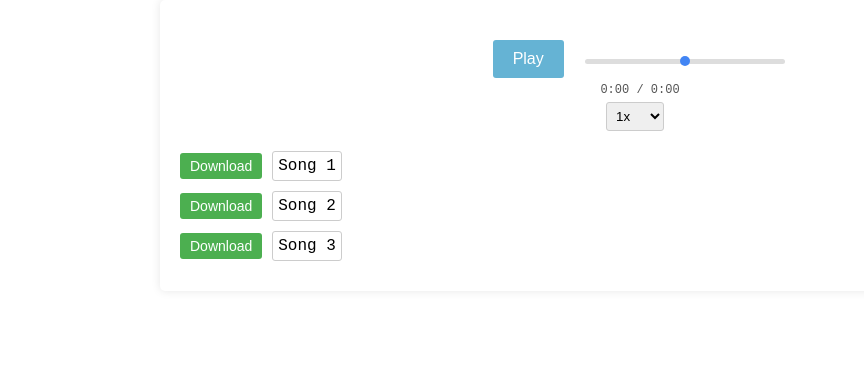
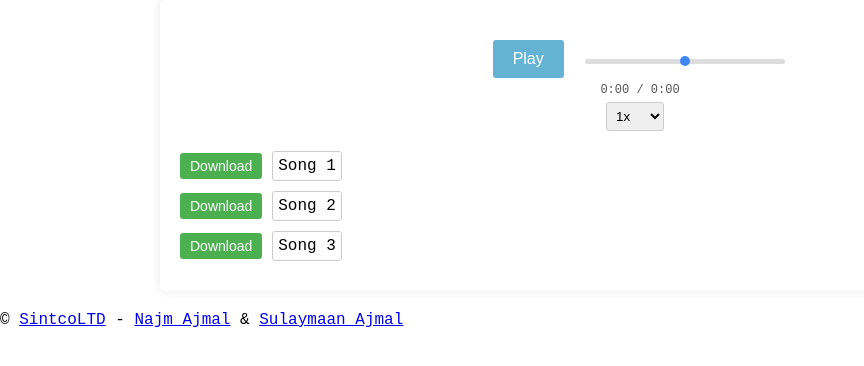
Before and after one commit to SintcoLTD/music-player, a plain HTML site: page index.html in a window 1280 px wide. Shown: the part 100-466 px from the top of the page, without its empty margins (0-864 px from the left). Drawn offline with Linux system fonts and the light colour scheme.

Commit message:
Update index.html
Added Credits, bottom of the website

```diff
--- a/index.html
+++ b/index.html
@@ -9,7 +9,7 @@
     <!-- link style.css -->
     <link rel="stylesheet" href="style.css">
     <script>src = "script.js"</script>
-    <!-- Linking Fonts -->
+    <!-- link fontawesome -->
     <title>Lite Music Player</title>
 </head>
 
@@ -38,6 +38,11 @@
             </div>
         </div>
     </div>
+    <div class="watermark">©
+        <a class ="github-link github-link-1" target="_blank" href="https://github.com/SintcoLTD">SintcoLTD</a> -
+        <a class ="github-link github-link-1" target="_blank" href="https://github.com/NajmAjmal">Najm Ajmal</a> &
+        <a class ="github-link github-link-1" target="_blank" href="https://github.com/sulaymaanajmal">Sulaymaan Ajmal</a>
+    </div>
     <script src="script.js"></script>
 </body>
 
```
